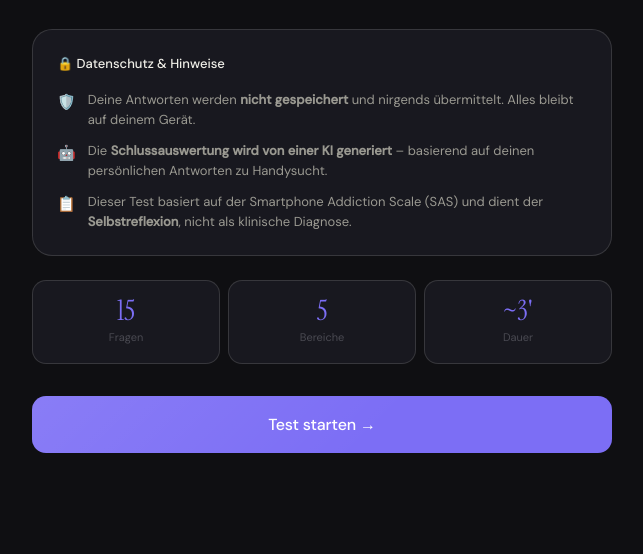
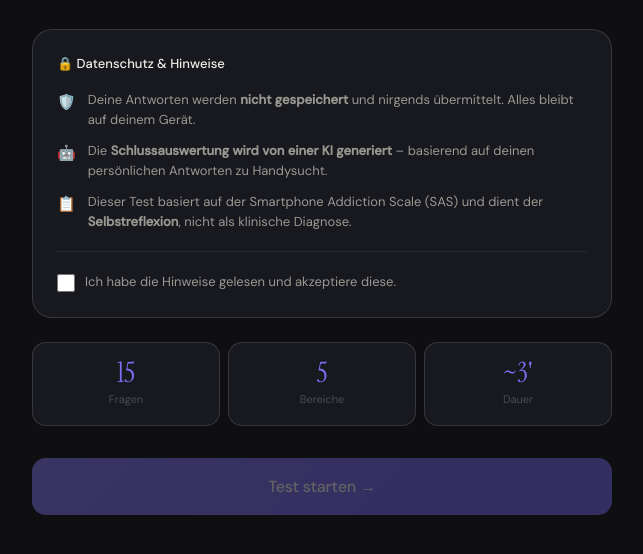
Before and after one commit to CillX1/Handy-Test, a plain HTML site: page index.html in a window 1280 px wide. Shown: the part 288-842 px from the top of the page, without its empty margins (318-961 px from the left). Before the commit the page ends 821 px from the top, so only its background shows below. Drawn offline with nearby package versions, Linux system fonts and the light colour scheme.

Commit message:
Add files via upload

```diff
--- a/index.html
+++ b/index.html
@@ -615,6 +615,36 @@ body {
   margin-top: 1.5rem;
 }
 
+
+/* ── Accept checkbox ── */
+.accept-row {
+  display: flex;
+  align-items: center;
+  gap: 10px;
+  margin-top: 1.25rem;
+  padding-top: 1.25rem;
+  border-top: 0.5px solid var(--border);
+  cursor: pointer;
+  font-size: 13px;
+  color: var(--ink-muted);
+  user-select: none;
+}
+
+.accept-row input[type="checkbox"] {
+  width: 18px;
+  height: 18px;
+  accent-color: var(--accent);
+  cursor: pointer;
+  flex-shrink: 0;
+  border-radius: 4px;
+}
+
+.start-btn:disabled {
+  opacity: 0.35;
+  cursor: not-allowed;
+  pointer-events: none;
+}
+
 /* ── Fade ── */
 .fade-in { animation: fadeUp 0.35s ease forwards; }
 @keyframes fadeUp {
@@ -727,6 +757,10 @@ function renderIntro() {
           <span class="picon">📋</span>
           <span>Dieser Test basiert auf der Smartphone Addiction Scale (SAS) und dient der <strong>Selbstreflexion</strong>, nicht als klinische Diagnose.</span>
         </div>
+        <label class="accept-row" for="acceptCheck">
+          <input type="checkbox" id="acceptCheck" onchange="toggleStart()">
+          <span>Ich habe die Hinweise gelesen und akzeptiere diese.</span>
+        </label>
       </div>
 
       <div class="stats-row">
@@ -744,7 +778,7 @@ function renderIntro() {
         </div>
       </div>
 
-      <button class="start-btn" onclick="startTest()">Test starten →</button>
+      <button class="start-btn" id="startBtn" onclick="startTest()" disabled>Test starten →</button>
     </div>
   `;
 }
@@ -907,6 +941,21 @@ function fallbackText(pct, level) {
 }
 
 // ── CONTROLS ──
+function toggleStart() {
+  const cb = document.getElementById("acceptCheck");
+  const btn = document.getElementById("startBtn");
+  if (!btn || !cb) return;
+  if (cb.checked) {
+    btn.disabled = false;
+    btn.style.opacity = "1";
+    btn.style.pointerEvents = "auto";
+  } else {
+    btn.disabled = true;
+    btn.style.opacity = "0.35";
+    btn.style.pointerEvents = "none";
+  }
+}
+
 function startTest() { phase = "test"; current = 0; render(); }
 
 function selectOpt(i) { answers[current] = i; render(); }
```
